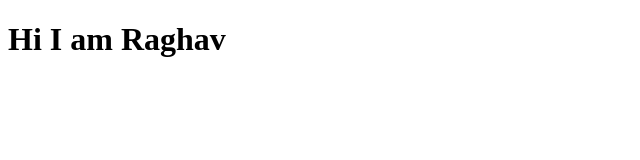
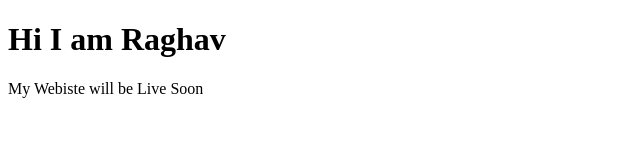
Before and after one commit to geekyraghav/geekyraghav, a plain HTML site: page index.html in a window 1280 px wide. Shown: the whole page, without its empty margins (0-640 px from the left). Drawn offline with Linux system fonts and the light colour scheme.

Commit message:
Second Commit

```diff
--- a/index.html
+++ b/index.html
@@ -7,5 +7,6 @@
 </head>
 <body>
     <h1>Hi I am Raghav</h1>
+    <p>My Webiste will be Live Soon</p>
 </body>
 </html>
```
